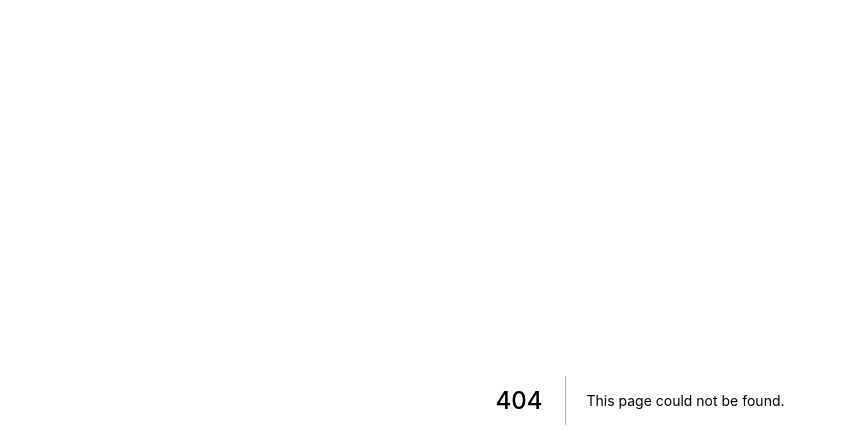
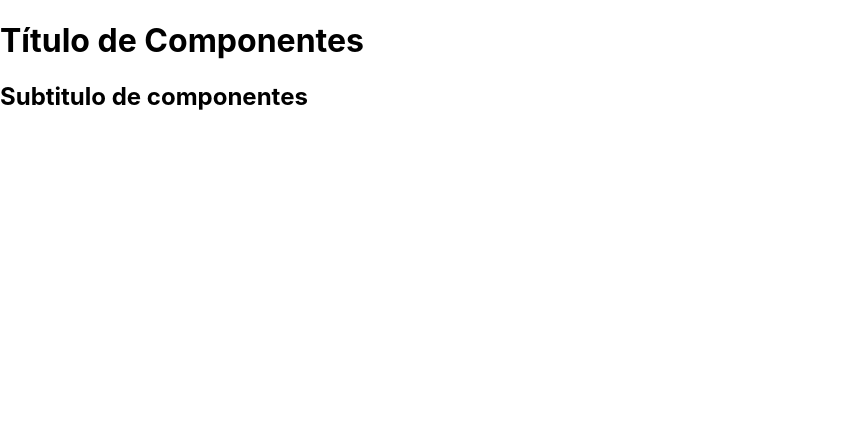
Before and after one commit to AbiezerSidonioJoseOdanacaJunior/exercicionext, a Next.js app in the folder exercicionext/: page /basicos/usandoTitulo in a window 1280 px wide. Before the commit this address had no page. Shown: the top 448 px of the page, without its empty margins (0-846 px from the left). Built offline with nearby package versions, Linux system fonts and the light colour scheme.

Commit message:
Components

```diff
--- /dev/null
+++ b/exercicionext/components/Titulo.jsx
@@ -0,0 +1,8 @@
+export default function Titulo() {
+    return (
+        <>
+        <h1>Título de Componentes</h1>
+        <h2>Subtitulo de componentes</h2>
+        </>
+    )
+}
--- a/exercicionext/pages/basicos/lista2.jsx
+++ b/exercicionext/pages/basicos/lista2.jsx
@@ -8,7 +8,7 @@ function gerarLista() {
         <span>6, </span>,
         <span>8, </span>,
         <span>9, </span>,
-        <span>10, </span>
+        <span>10+ </span>
 
     ]
     return lista
--- /dev/null
+++ b/exercicionext/pages/basicos/usandoTitulo.jsx
@@ -0,0 +1,8 @@
+import Titulo from "../../components/Titulo"
+export default function usandoTitulo() {
+    return (
+        <div>
+            <Titulo/>
+        </div>
+    )
+}
```
